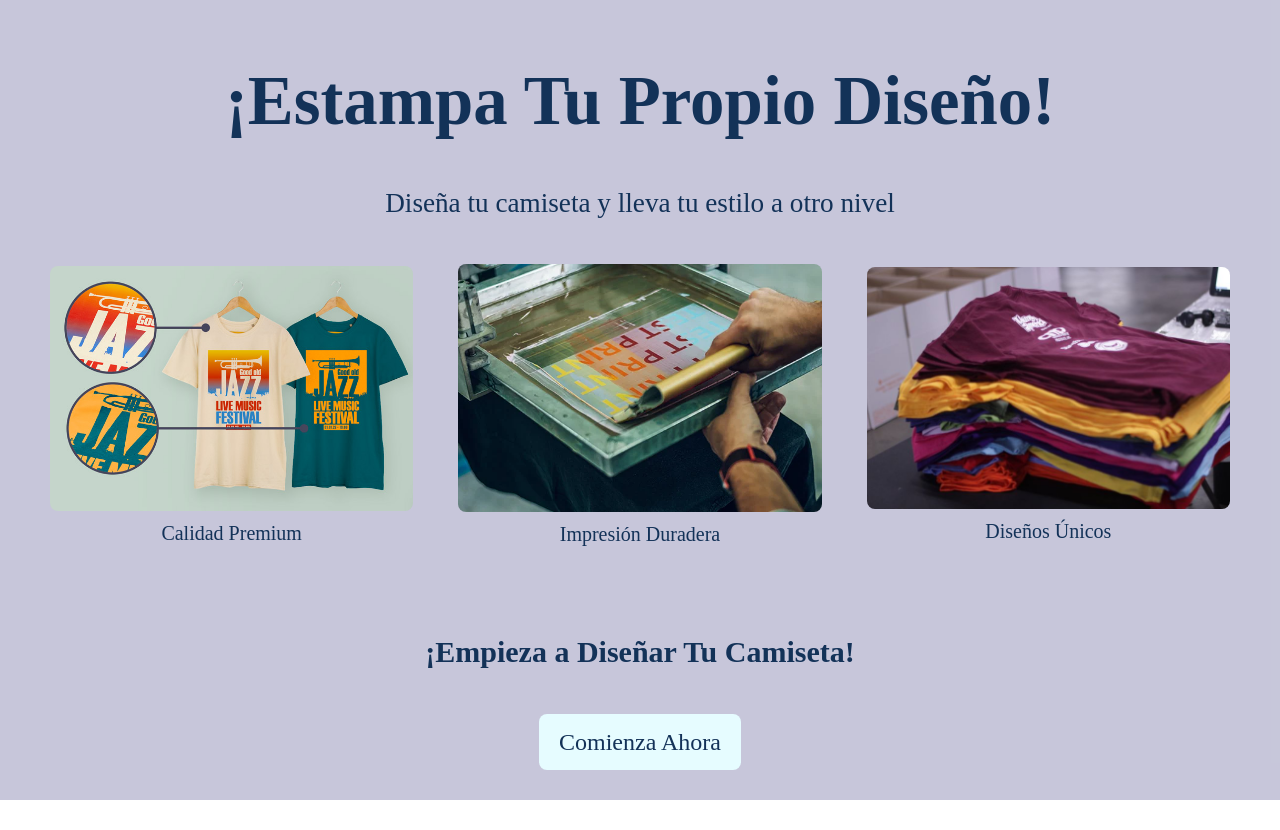
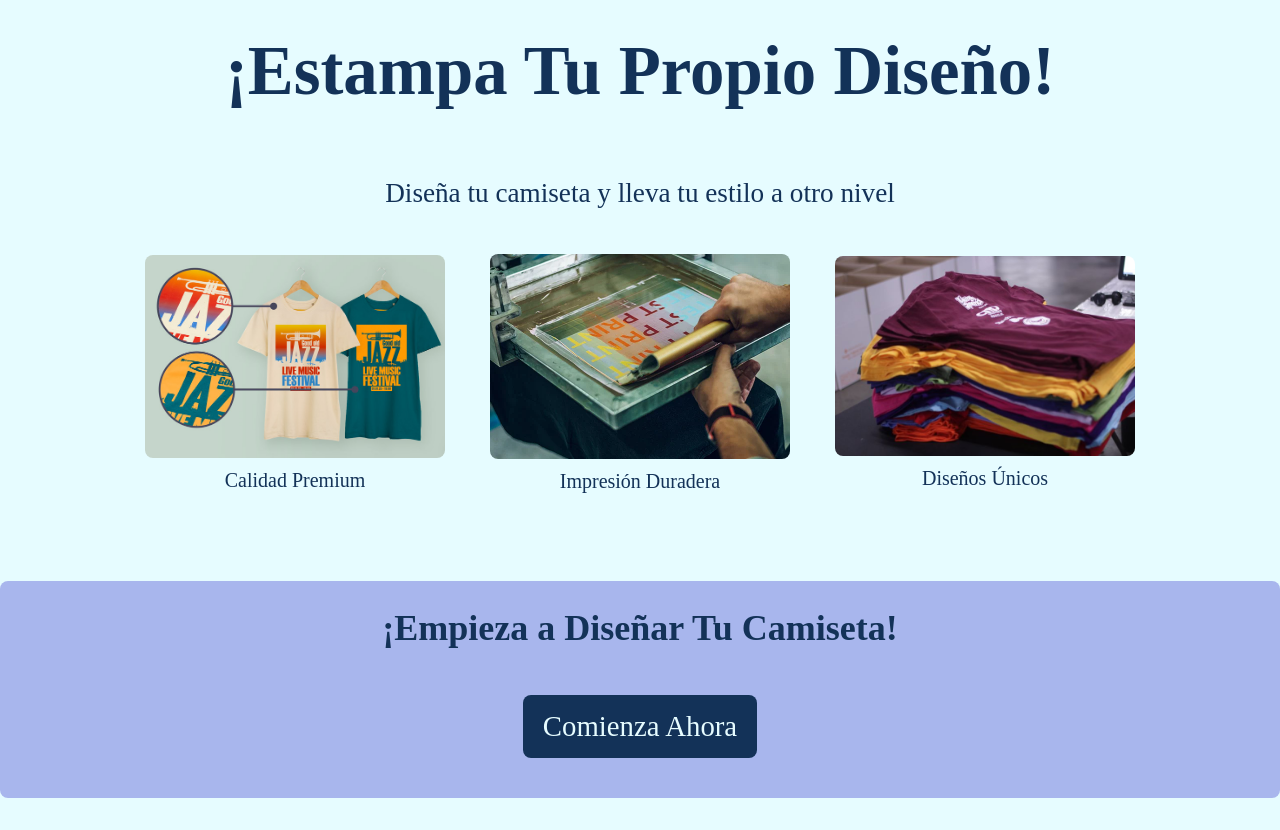
Before and after one commit to carlossaenzz/landing-page-T-shirts, a plain HTML site: page index.html in a window 1280 px wide. After the commit the page ends 800 px from the top, so only its background shows below. Drawn offline with Linux system fonts and the light colour scheme.

Commit message:
reestructuro la landing page y optimizo estilos - Reorganizo la sección de características y muevo el CTA debajo. - Renombro las clases para mayor claridad. - Mejora las variables CSS y el contraste para accesibilidad.

```diff
--- a/css/styles.css
+++ b/css/styles.css
@@ -1,9 +1,9 @@
 @import url('https://fonts.googleapis.com/css2?family=League+Spartan:wght@100..900&family=Raleway:ital,wght@0,100..900;1,100..900&family=Roboto+Condensed:ital,wght@0,100..900;1,100..900&family=Roboto:ital,wght@0,100;0,300;0,400;0,500;0,700;0,900;1,100;1,300;1,400;1,500;1,700;1,900&display=swap');
 :root {
-    --primary-bg: #e6fcff; /* color pricipal fondo*/
-    --text-body: #133258;  /* color para footer fondo */
-    --header-bg: #4544864d; /* color para header fondo */
-    --bottom-hover: #133258; /* color efecto botón */
+    --color-bg-primary: #e6fcff; /* fondo pricipal */
+    --text-body: #133258;  /* color principal del teto */
+    --cta-button-bg: #1714c44d; /* fondo del encabezado */
+    --color-btn-hover-: #133258; /* color efecto botón */
 }
 /* Reset */
 * {
@@ -15,68 +15,72 @@
 body {
     font-family: 'Raleway' sans-serif;
     line-height: 1.5;
-    /* background-color: var(--primary-bg); */
+    background-color: var(--color-bg-primary);
     color: var(--text-body);
 }
 
-/* encabezado */
-.header {
-    background-color: var(--header-bg);
+/* contenedor */
+container-features {
+    display: flex;
+    flex-direction: column; /* organiza en filas: primero las imágenes, luego el CTA */
     text-align: center;
-    padding: 50px 0;
-    height: 100vh;
-    /* margin-top: 20px; */
+    gap: 20px;
+    align-items: center;
 }
 
-.header h1 {
+h1 {
     font-size: 4.3em;
     margin-bottom: 30px;
+    text-align: center;
+    padding: 20px 0;
 }
 
-.header p {
+p {
     font-size: 1.7em;
     margin-bottom: 40px;
+    text-align: center;
 }
 
-/* section de características | producto */
+/* sectión de imagenes | producto */
 .features {
     display: flex;
     justify-content: center;
     align-items: center;
-    gap: 45px;
-    margin: 30px 50px;
-    margin-bottom: 0;
+    gap: 45px;  /* espacios entre imagenes */
+    flex-wrap: wrap; /* permite que las imágenes se ajusten si no caben en la fila */
 }
 
 .feature {
     text-align: center;
     flex: 1;
-    max-width: 400px;
+    max-width: 300px;
+}
+
+.feature img {
+    width: 100%;
+    height: auto;
+    border-radius: 8px;
 }
 
 .feature p {
     font-size: 20px;
 }
 
-.feature img {
-    height: auto;
+
+/* llamado a la acción | CTA */
+.call-to-action {
     width: 100%;
+    text-align: center;
+    padding: 20px;
+    font-size: 1.5em;
     border-radius: 8px;
+    background-color: var(--cta-button-bg);
 }
 
-/* section cta llamado ala acción */
-.cta {
-    text-align: center;
-    /* background-color: var(--header-bg); */
-    padding: 40px;
-    font-size: 20px;
-    margin-top: 0;
-}
-
-/* cta botón */
+/* botón CTA efecto hover */
 .cta-button {
-    background-color: var(--primary-bg);
-    color: var(--bottom-hover);
+    background-color: var(--color-btn-hover-);
+    color: var(--color-bg-primary);
     padding: 10px 20px;
     margin-top: 40px;
     margin-bottom: 20px;
@@ -88,6 +92,6 @@ body {
 }
 
 .cta-button:hover {
-    background-color: var(--bottom-hover);
-    color: var(--primary-bg);
+    background-color: var(--color-bg-primary);
+    color: var(--text-body);
 }
--- a/index.html
+++ b/index.html
@@ -8,32 +8,33 @@
 </head>
 <body>
 
-    <!-- encabezado -->
-        <header class="header">
+    <!-- contenedor-->
+        <div class="container-features">
             <h1>¡Estampa Tu Propio Diseño!</h1>
             <p>Diseña tu camiseta y lleva tu estilo a otro nivel</p>
-            <!-- section de características del producto -->
-            <section class="features">
+
+            <!-- sectión imagenes -->
+            <div class="features">
                 <div class="feature">
-                    <img src="image/calidad-premium.jpg" alt="Calidad premium">
+                    <img src="image/calidad-premium.jpg" alt="Camisetas de alta calidad">
                     <p>Calidad Premium</p>
                 </div>
                 <div class="feature">
-                    <img src="image/impresion-duradera.webp" alt="Impresión duradera">
+                    <img src="image/impresion-duradera.webp" alt="Impresión duradera en camisetas">
                     <p>Impresión Duradera</p>
                 </div>
                 <div class="feature">
-                    <img src="image/diseños-unicos.jpg" alt="Diseños únicos">
+                    <img src="image/diseños-unicos.jpg" alt="Diseños únicos y personalizados">
                     <p>Diseños Únicos</p>
                 </div>
-            </section>
-            <!-- section de llamado a la acción -->
-            <section class="cta">
-               <h2>¡Empieza a Diseñar Tu Camiseta!</h2>
-               <!-- botón que lleva al usuario a la sección de diseño -->
-               <a href="#design" class="cta-button">Comienza Ahora</a>
-           </section>
-        </header>
+
+                <!-- llamado a la acción -->
+                <div class="call-to-action">
+                   <h2>¡Empieza a Diseñar Tu Camiseta!</h2>
+                   <a href="#design" class="cta-button">Comienza Ahora</a>
+                </div>
+            </div>
+        </div>
 
 
 </body>
```
